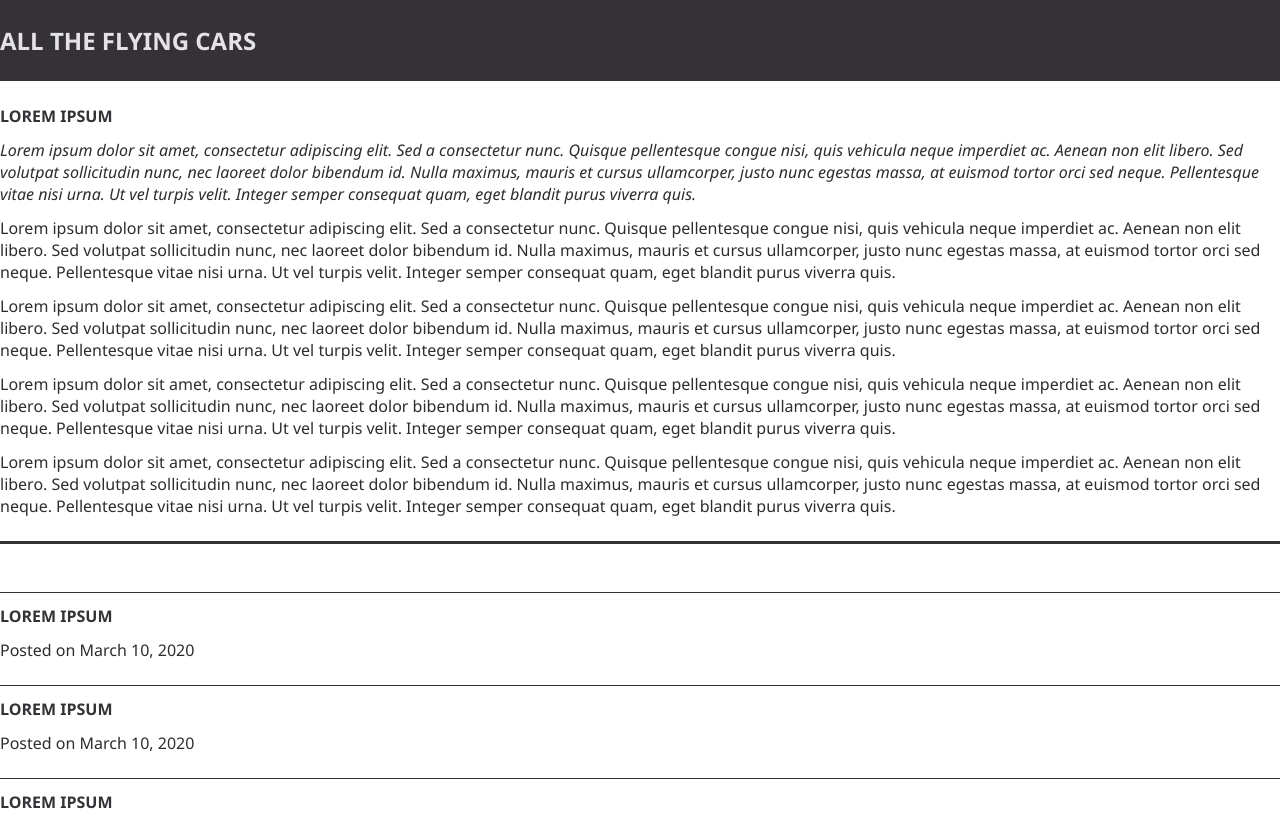
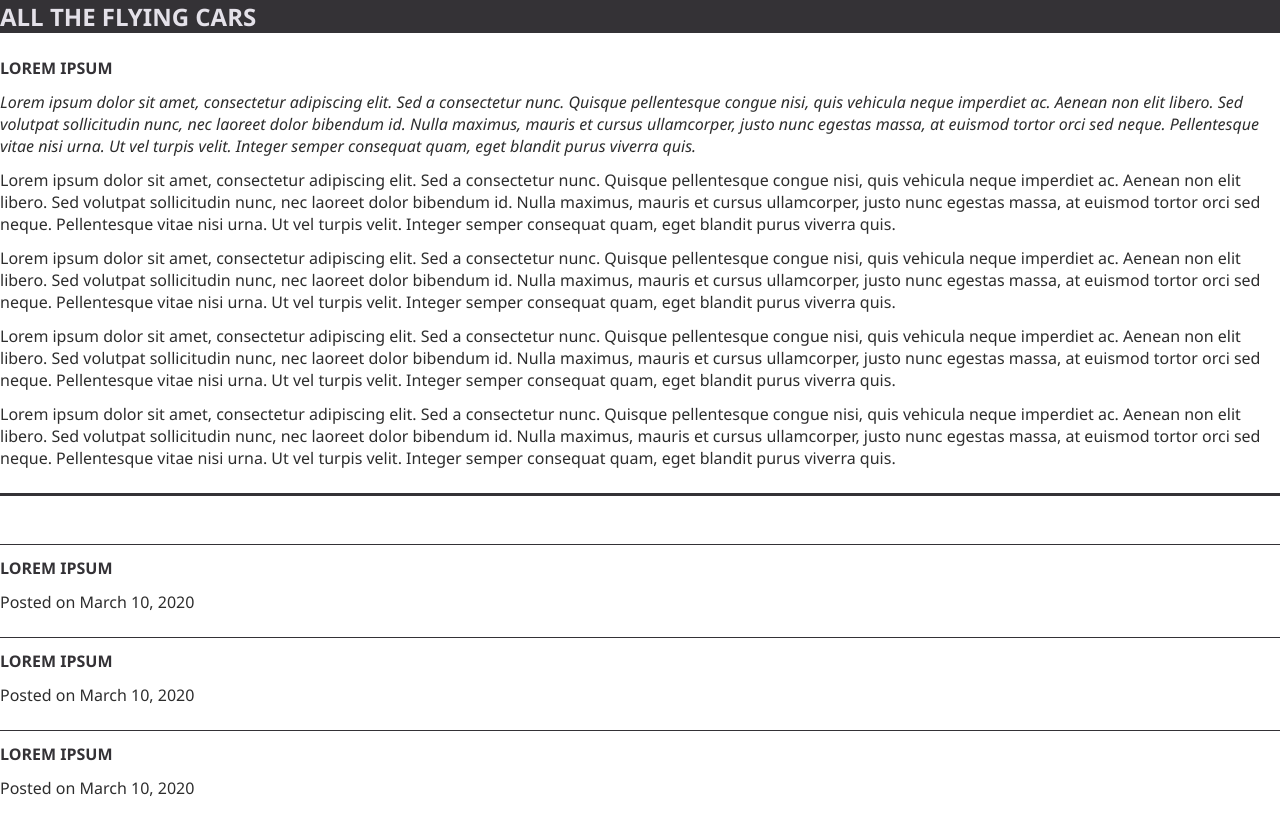
Before and after one commit to kauffmanes/rwd-intro, a plain HTML site: page index.html in a window 1280 px wide. Shown: the top 816 px of the page. Drawn offline with Linux system fonts and the light colour scheme.

Commit message:
removed h1 styling

```diff
--- a/styles.css
+++ b/styles.css
@@ -41,7 +41,6 @@ header {
 h1 {
     font-size: 1.5em; /* 26 / 16 */
     font-weight: bold;
-    padding: 24px 0;
     color: var(--PrimaryWhite);
     text-transform: uppercase;
 }
```
